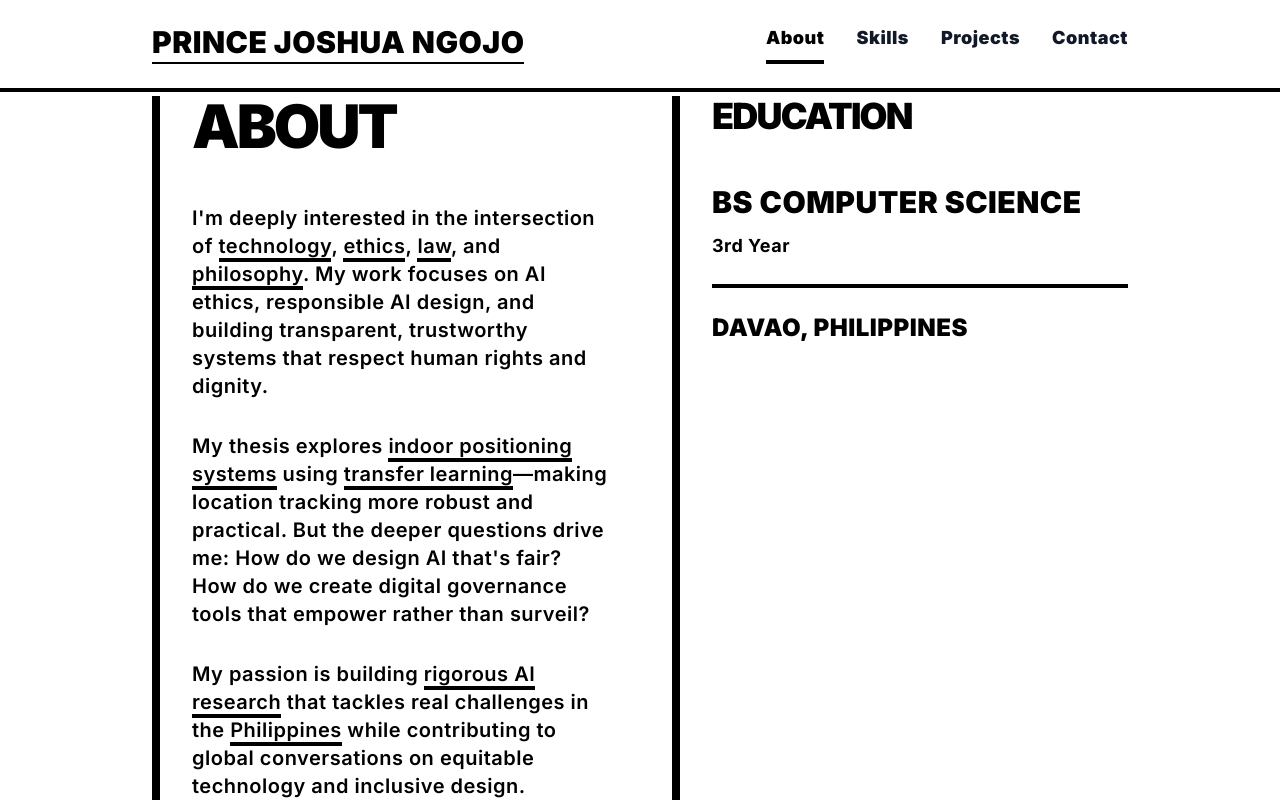
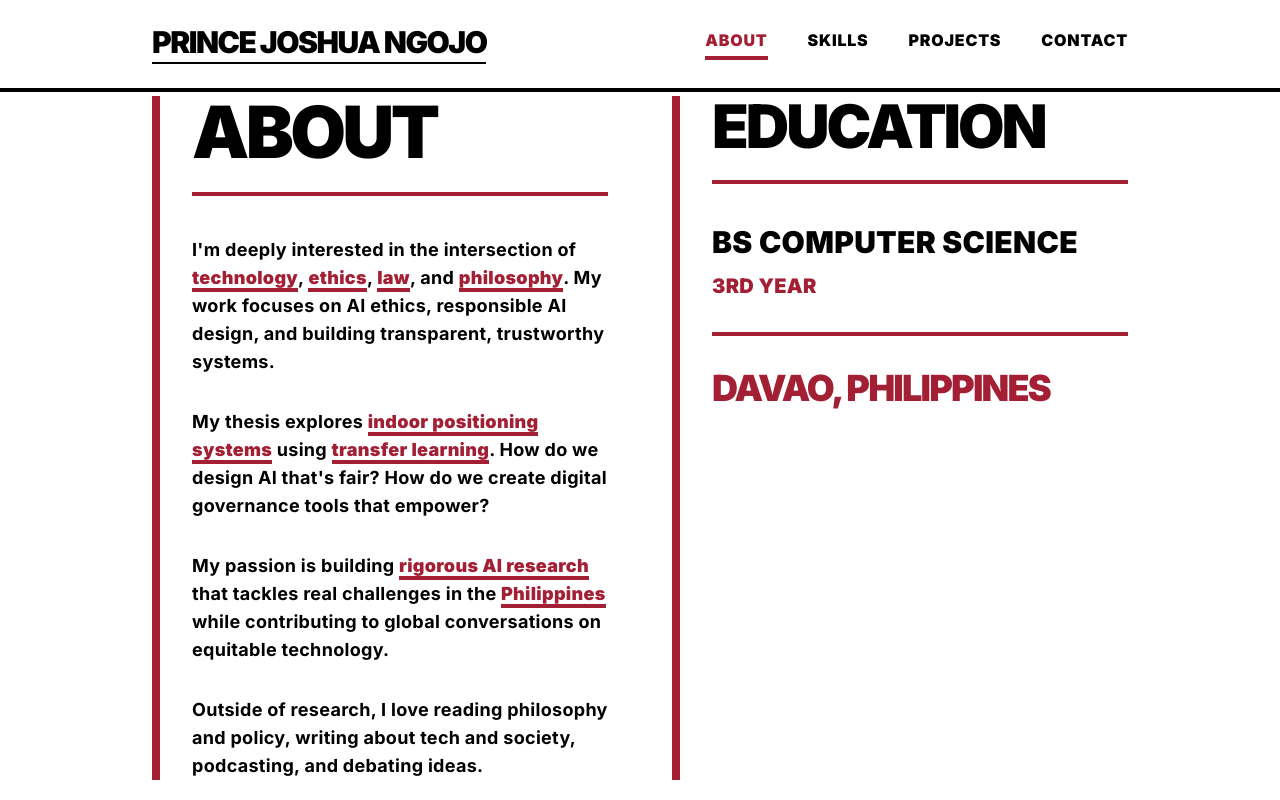
Before and after one commit to josh-amir/my_port, a Next.js app: page /about in a window 1280 px wide. Shown: the top 800 px of the page. Built offline with nearby package versions, Linux system fonts and the light colour scheme.

Commit message:
feat: Enhance styling and layout across multiple components for a cohesive design

```diff
--- a/app/globals.css
+++ b/app/globals.css
@@ -6,7 +6,8 @@
   color-scheme: light;
   --background: #ffffff;
   --foreground: #000000;
-  --accent: #000000;
+  --mit-red: #A31F34;
+  --mit-gray: #3D3D3D;
   --border: #000000;
 }
 
@@ -17,7 +18,8 @@ html {
 body {
   @apply bg-background text-foreground font-sans;
   font-weight: 400;
-  letter-spacing: 0.5px;
+  letter-spacing: 0.3px;
+  font-family: -apple-system, BlinkMacSystemFont, 'Segoe UI', Helvetica, Arial, sans-serif;
 }
 
 a {
@@ -28,58 +30,73 @@ a {
 }
 
 a:hover {
-  opacity: 0.7;
+  opacity: 0.85;
 }
 
-/* Brutalism: Heavy borders and bold typography */
+/* MIT Typography - Bold, clean, functional */
 h1, h2, h3, h4, h5, h6 {
   font-weight: 700;
-  letter-spacing: -1px;
+  letter-spacing: -0.5px;
 }
 
 .section-container {
   @apply min-h-screen w-full flex items-center justify-center py-12 md:py-20;
-  border-bottom: 3px solid #000000;
+  border-bottom: 2px solid #000000;
 }
 
 .section-content {
   @apply max-w-5xl mx-auto px-4 md:px-6 w-full;
 }
 
-/* Brutalism cards with heavy borders */
-.brutalist-card {
-  @apply p-4 md:p-8;
-  border: 3px solid #000000;
+/* MIT Style Cards */
+.mit-card {
+  @apply p-6 md:p-8;
+  border: 2px solid #000000;
   background: #ffffff;
 }
 
-.brutalist-card:hover {
-  border-width: 3px;
-  box-shadow: 8px 8px 0px rgba(0, 0, 0, 0.1);
-  transform: translate(-2px, -2px);
+.mit-card:hover {
+  border-width: 2px;
+  box-shadow: 0 8px 16px rgba(163, 31, 52, 0.08);
   transition: all 0.2s ease-in-out;
 }
 
-/* Brutalism buttons */
-.btn-brutalist {
+/* MIT Buttons */
+.btn-mit {
   @apply px-6 py-3 border-2 border-black font-bold text-black;
   background: #ffffff;
-  letter-spacing: 1px;
+  letter-spacing: 0.5px;
   text-transform: uppercase;
-  font-size: 12px;
+  font-size: 13px;
 }
 
-.btn-brutalist:hover {
+.btn-mit:hover {
   @apply bg-black text-white;
 }
 
-.btn-brutalist-solid {
-  @apply px-6 py-3 border-2 border-black bg-black text-white font-bold;
-  letter-spacing: 1px;
+.btn-mit-solid {
+  @apply px-6 py-3 border-2 font-bold text-white;
+  background: var(--mit-red);
+  border-color: var(--mit-red);
+  letter-spacing: 0.5px;
   text-transform: uppercase;
-  font-size: 12px;
+  font-size: 13px;
 }
 
-.btn-brutalist-solid:hover {
-  @apply bg-white text-black border-black;
+.btn-mit-solid:hover {
+  @apply bg-black;
+  border-color: #000000;
 }
+
+/* MIT Accent */
+.mit-accent {
+  color: var(--mit-red);
+}
+
+.mit-border-left {
+  border-left: 4px solid var(--mit-red);
+}
+
+.mit-border-bottom {
+  border-bottom: 3px solid var(--mit-red);
+}
--- a/components/Footer.js
+++ b/components/Footer.js
@@ -1,7 +1,7 @@
 export default function Footer() {
   return (
-    <footer className="border-t-4 border-black px-4 md:px-6 py-12 text-center font-bold text-black text-lg md:text-xl">
-      <p>PRINCE JOSHUA NGOJO 🇵🇭</p>
+    <footer className="border-t-2 border-black px-4 md:px-6 py-12 text-center font-semibold text-[#3D3D3D] text-base">
+      <p>PRINCE JOSHUA NGOJO — DAVAO, PHILIPPINES 🇵🇭</p>
     </footer>
   );
 }
--- a/components/Navbar.js
+++ b/components/Navbar.js
@@ -17,32 +17,32 @@ export default function Navbar() {
 
   return (
     <nav className="fixed top-0 left-0 right-0 z-50 bg-white border-b-4 border-black">
-      <div className="max-w-5xl mx-auto px-4 md:px-6 py-6 flex items-center justify-between">
-        <Link href="/" className="text-2xl md:text-3xl font-black text-black hover:opacity-70 transition-opacity">
+      <div className="max-w-5xl mx-auto px-4 md:px-6 py-5 md:py-6 flex items-center justify-between">
+        <Link href="/" className="text-2xl md:text-3xl font-black text-black hover:text-[#A31F34] transition-colors no-underline tracking-tighter">
           PRINCE JOSHUA NGOJO
         </Link>
 
         {/* Mobile Menu Button */}
         <button
-          className="md:hidden flex flex-col gap-1.5 focus:outline-none"
+          className="md:hidden flex flex-col gap-1 focus:outline-none"
           onClick={() => setIsOpen(!isOpen)}
           aria-label="Toggle menu"
         >
-          <span className={`w-6 h-1.5 bg-black transition-all ${isOpen ? 'rotate-45 translate-y-3' : ''}`}></span>
-          <span className={`w-6 h-1.5 bg-black transition-all ${isOpen ? 'opacity-0' : ''}`}></span>
-          <span className={`w-6 h-1.5 bg-black transition-all ${isOpen ? '-rotate-45 -translate-y-3' : ''}`}></span>
+          <span className={`w-6 h-1 bg-black transition-all ${isOpen ? 'rotate-45 translate-y-2' : ''}`}></span>
+          <span className={`w-6 h-1 bg-black transition-all ${isOpen ? 'opacity-0' : ''}`}></span>
+          <span className={`w-6 h-1 bg-black transition-all ${isOpen ? '-rotate-45 -translate-y-2' : ''}`}></span>
         </button>
 
         {/* Desktop Navigation */}
-        <div className="hidden md:flex gap-8 text-lg font-black">
+        <div className="hidden md:flex gap-10 text-sm md:text-base font-black tracking-wider uppercase">
           {navLinks.map((link) => (
             <Link
               key={link.label}
               href={link.href}
-              className={`border-b-4 pb-2 transition-all ${
+              className={`pb-1 transition-all border-b-4 no-underline ${
                 pathname === link.href
-                  ? "border-b-4 border-black text-black"
-                  : "border-b-4 border-transparent hover:border-black"
+                  ? "border-b-4 border-[#A31F34] text-[#A31F34]"
+                  : "border-b-4 border-transparent text-black hover:text-[#A31F34] hover:border-[#A31F34]"
               }`}
             >
               {link.label}
@@ -52,16 +52,16 @@ export default function Navbar() {
 
         {/* Mobile Navigation */}
         {isOpen && (
-          <div className="absolute top-full left-0 right-0 bg-white border-b-4 border-black md:hidden">
+          <div className="absolute top-full left-0 right-0 bg-white border-b-2 border-black md:hidden">
             <div className="flex flex-col gap-4 px-4 py-6">
               {navLinks.map((link) => (
                 <Link
                   key={link.label}
                   href={link.href}
-                  className={`text-lg font-black border-b-4 pb-2 ${
+                  className={`text-base font-bold pb-1 border-b-2 no-underline ${
                     pathname === link.href
-                      ? "border-b-4 border-black text-black"
-                      : "border-b-4 border-transparent"
+                      ? "border-b-3 border-[#A31F34] text-[#A31F34]"
+                      : "border-b-2 border-transparent text-black"
                   }`}
                   onClick={() => setIsOpen(false)}
                 >
--- a/components/Research.js
+++ b/components/Research.js
@@ -5,32 +5,32 @@ export default function Research() {
     <div>
       <div id="research" />
       <div className="grid gap-12 md:gap-16 grid-cols-1 md:grid-cols-2">
-        <div className="border-l-8 border-black pl-6 md:pl-8">
-          <h2 className="text-5xl md:text-6xl font-black mb-8 md:mb-12 text-black tracking-tighter">ABOUT</h2>
-          <div className="space-y-6 md:space-y-8 text-lg md:text-xl font-semibold text-black leading-relaxed">
+        <div className="border-l-8 border-[#A31F34] pl-8">
+          <h2 className="text-6xl md:text-7xl font-black mb-10 text-black tracking-tighter border-b-4 border-[#A31F34] pb-6">ABOUT</h2>
+          <div className="space-y-6 md:space-y-8 text-lg md:text-lg font-bold text-black leading-relaxed">
             <p>
-              I'm deeply interested in the intersection of <span className="border-b-4 border-black">technology</span>, <span className="border-b-4 border-black">ethics</span>, <span className="border-b-4 border-black">law</span>, and <span className="border-b-4 border-black">philosophy</span>. My work focuses on AI ethics, responsible AI design, and building transparent, trustworthy systems that respect human rights and dignity.
+              I'm deeply interested in the intersection of <span className="text-[#A31F34] font-black border-b-4 border-[#A31F34]">technology</span>, <span className="text-[#A31F34] font-black border-b-4 border-[#A31F34]">ethics</span>, <span className="text-[#A31F34] font-black border-b-4 border-[#A31F34]">law</span>, and <span className="text-[#A31F34] font-black border-b-4 border-[#A31F34]">philosophy</span>. My work focuses on AI ethics, responsible AI design, and building transparent, trustworthy systems.
             </p>
             <p>
-              My thesis explores <span className="border-b-4 border-black">indoor positioning systems</span> using <span className="border-b-4 border-black">transfer learning</span>—making location tracking more robust and practical. But the deeper questions drive me: How do we design AI that's fair? How do we create digital governance tools that empower rather than surveil?
+              My thesis explores <span className="text-[#A31F34] font-black border-b-4 border-[#A31F34]">indoor positioning systems</span> using <span className="text-[#A31F34] font-black border-b-4 border-[#A31F34]">transfer learning</span>. How do we design AI that's fair? How do we create digital governance tools that empower?
             </p>
             <p>
-              My passion is building <span className="border-b-4 border-black">rigorous AI research</span> that tackles real challenges in the <span className="border-b-4 border-black">Philippines</span> while contributing to global conversations on equitable technology and inclusive design.
+              My passion is building <span className="text-[#A31F34] font-black border-b-4 border-[#A31F34]">rigorous AI research</span> that tackles real challenges in the <span className="text-[#A31F34] font-black border-b-4 border-[#A31F34]">Philippines</span> while contributing to global conversations on equitable technology.
             </p>
             <p>
-              Outside of research, I love reading philosophy and policy, writing about tech and society, podcasting, and debating ideas. Feel free to reach out via the contact page to connect!
+              Outside of research, I love reading philosophy and policy, writing about tech and society, podcasting, and debating ideas.
             </p>
           </div>
         </div>
-        <div className="border-l-8 border-black pl-6 md:pl-8 pt-6 md:pt-0">
-          <h3 className="font-black text-3xl md:text-4xl mb-8 md:mb-12 text-black tracking-tighter">EDUCATION</h3>
-          <div className="space-y-6">
+        <div className="border-l-8 border-[#A31F34] pl-8 pt-8 md:pt-0">
+          <h3 className="font-black text-5xl md:text-6xl mb-10 text-black tracking-tighter border-b-4 border-[#A31F34] pb-6">EDUCATION</h3>
+          <div className="space-y-8">
             <div>
               <p className="text-2xl md:text-3xl font-black text-black mb-3">BS COMPUTER SCIENCE</p>
-              <p className="text-lg font-bold text-black">3rd Year</p>
+              <p className="text-xl font-black text-[#A31F34]">3RD YEAR</p>
             </div>
-            <div className="border-t-4 border-black pt-6">
-              <p className="text-xl md:text-2xl font-black text-black">DAVAO, PHILIPPINES</p>
+            <div className="border-t-4 border-[#A31F34] pt-8">
+              <p className="text-3xl md:text-4xl font-black text-[#A31F34] tracking-tighter">DAVAO, PHILIPPINES</p>
             </div>
           </div>
         </div>
```
Also changed, not shown: components/Contact.js (+8 -8 lines), components/Hero.js (+20 -18 lines), components/Projects.js (+10 -10 lines), components/Skills.js (+18 -18 lines).
